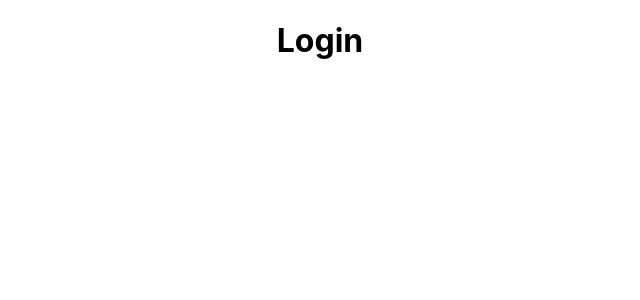
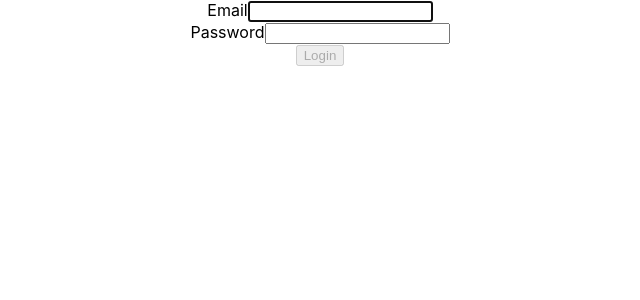
Before and after one commit to DaSH-nxd/pley, a React (Create React App) app in the folder frontend/my-app/: page /login in a window 1280 px wide. Before the commit this address had no page. Shown: the top 300 px of the page, without its empty margins (320-960 px from the left). Built offline with nearby package versions, Linux system fonts and the light colour scheme.

Commit message:
created login page and added a login components folder

```diff
--- a/frontend/my-app/package.json
+++ b/frontend/my-app/package.json
@@ -7,6 +7,7 @@
     "@testing-library/react": "^12.1.4",
     "@testing-library/user-event": "^13.5.0",
     "react": "^18.0.0",
+    "react-bootstrap": "^2.2.3",
     "react-dom": "^18.0.0",
     "react-router-dom": "^6.3.0",
     "react-scripts": "^5.0.1",
--- a/frontend/my-app/src/App.js
+++ b/frontend/my-app/src/App.js
@@ -1,6 +1,6 @@
 import './App.css';
 import Homepage from './Components/Home';
-import LogIn from './Components/Login';
+import LogIn from './Components/LoginComponents/Login';
 import SignUp from './Components/Signup';
 import Contact from './Components/Contact';
 import { Routes, route, Route } from 'react-router-dom';
--- a/frontend/my-app/src/Components/Login.js
+++ /dev/null
@@ -1,11 +0,0 @@
-import React from 'react';
-
-const LogIn = () => {
-    return (
-    <h1>
-        Login
-    </h1>
-    )
-}
-
-export default LogIn;
--- /dev/null
+++ b/frontend/my-app/src/Components/LoginComponents/Login.js
@@ -0,0 +1,46 @@
+import React, { useState } from 'react';
+import Form from "react-bootstrap/Form";
+import Button from "react-bootstrap/Button";
+
+
+const LogIn = () => {
+    const [email, setEmail] = useState("");
+    const [password, setPassword] = useState("");
+
+    function validateForm() {
+        return email.length > 0 && password.length > 0;
+    }
+
+    function handleSubmit(event) {
+        event.preventDefault();
+    }
+
+    return (
+    <div className="Login">
+        <Form onSubmit={handleSubmit}>
+            <Form.Group size="lg" controlId="email">
+                <Form.Label>Email</Form.Label>
+                <Form.Control
+                    autoFocus
+                    type = "email"
+                    value = {email}
+                    onChange = {(d) => setEmail(d.target.value)}
+                    />
+            </Form.Group>
+            <Form.Group size = "lg" controlId = "password">
+                <Form.Label>Password</Form.Label>
+                <Form.Control
+                    type = "password"
+                    value = {password}
+                    onChange = {(d) => setPassword(d.target.value)}
+                    />
+            </Form.Group>
+            <Button block size ="lg" type="submit" disabled={!validateForm()}>
+                Login
+            </Button>
+        </Form>
+    </div>
+    );
+}
+
+export default LogIn;
```
Also changed, not shown: 1 other file (tests, documents, lock files or other folders).
